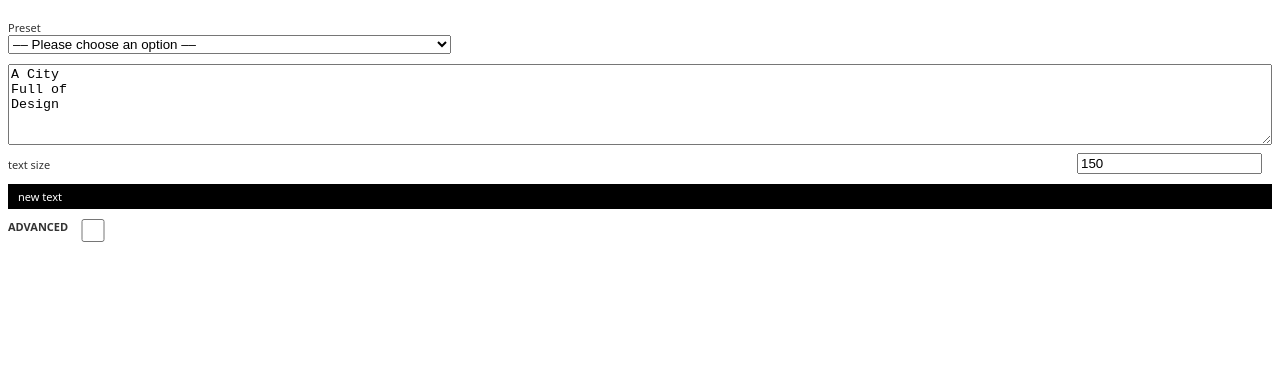
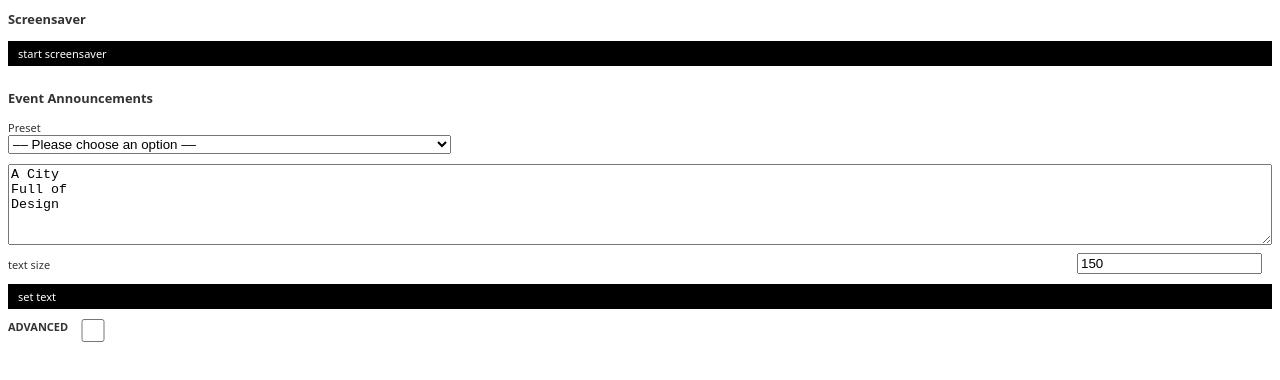
Before and after one commit to StudioProcess/vdw-stage, a Next.js app: page /controller in a window 1280 px wide. Shown: the top 380 px of the page. Built offline with nearby package versions, Linux system fonts and the light colour scheme.

Commit message:
Don't start with text

```diff
--- a/pages/controller.tsx
+++ b/pages/controller.tsx
@@ -90,12 +90,18 @@ export default class Controller extends Component<any, any> {
           <title>Controller</title>
         </Head>
 
+        <div className="container stage">
+          <h3>Screensaver</h3>
 
-        <div className="container stage">
+          <div className="button"
+            onClick={() => {}}
+          >start screensaver</div>
 
-          <div className="labelContainer">
+
+          <h3>Event Announcements</h3>
+
+          <div className="labelContainer" style={{marginTop:0}}>
             <label>Preset<br/>
-
             <select id="preset-select" onChange={(e) => {
               {/* console.log(e.target.value); */}
               let event = events[e.target.value];
@@ -167,7 +173,7 @@ export default class Controller extends Component<any, any> {
                 });
               }
             }}
-          >new text</div>
+          >set text</div>
 
           <div className="buttonContainer" style={{fontWeight:"bold"}}>
             ADVANCED
```
Also changed, not shown: components/textViewer/textViewer.tsx (+8 -3 lines).
